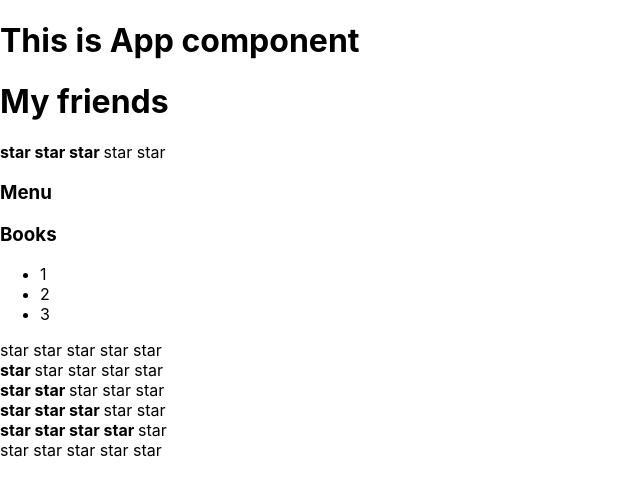
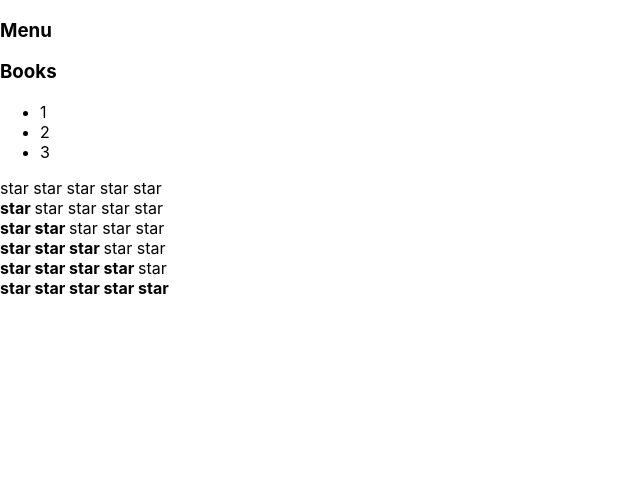
Before and after one commit to V-Sugak/react-kabzda-kak-prosto, a React (Create React App) app: page / in a window 1280 px wide. Shown: the top 496 px of the page, without its empty margins (0-640 px from the left). Built offline with nearby package versions, Linux system fonts and the light colour scheme.

Commit message:
05-refactoring component Star

```diff
--- a/src/App.tsx
+++ b/src/App.tsx
@@ -8,9 +8,9 @@
     console.log('App rendering')
     return (
         <div>
-            <PageTitle title={'This is App component'}/>
+            {/* <PageTitle title={'This is App component'}/>
             <PageTitle title={'My friends'}/>
-            <Rating value={3}/>
+            <Rating value={3}/>*/}
             <Accordion title={'Menu'} collapsed={true}/>
             <Accordion title={'Books'} collapsed={false}/>
             <Rating value={0}/>
--- a/src/components/Rating/Rating.tsx
+++ b/src/components/Rating/Rating.tsx
@@ -7,70 +7,16 @@
 function Rating(props: RatingPropsType) {
     console.log('Rating rendering')
 
-    if (props.value === 1) {
-        return (
-            <div>
-                <Star selected={true}/>
-                <Star selected={false}/>
-                <Star selected={false}/>
-                <Star selected={false}/>
-                <Star selected={false}/>
-            </div>
-        )
-    }
-    if (props.value === 2) {
-        return (
-            <div>
-                <Star selected={true}/>
-                <Star selected={true}/>
-                <Star selected={false}/>
-                <Star selected={false}/>
-                <Star selected={false}/>
-            </div>
-        )
-    }
-    if (props.value === 3) {
-        return (
-            <div>
-                <Star selected={true}/>
-                <Star selected={true}/>
-                <Star selected={true}/>
-                <Star selected={false}/>
-                <Star selected={false}/>
-            </div>)
-    }
-    if (props.value === 4) {
-        return (
-            <div>
-                <Star selected={true}/>
-                <Star selected={true}/>
-                <Star selected={true}/>
-                <Star selected={true}/>
-                <Star selected={false}/>
-            </div>
-        )
-    }
-    if (props.value === 3) {
-        return (
-            <div>
-                <Star selected={true}/>
-                <Star selected={true}/>
-                <Star selected={true}/>
-                <Star selected={true}/>
-                <Star selected={false}/>
-            </div>
-        )
-    }
-
     return (
         <div>
-            <Star selected={false}/>
-            <Star selected={false}/>
-            <Star selected={false}/>
-            <Star selected={false}/>
-            <Star selected={false}/>
+            <Star selected={props.value > 0}/>
+            <Star selected={props.value > 1}/>
+            <Star selected={props.value > 2}/>
+            <Star selected={props.value > 3}/>
+            <Star selected={props.value > 4}/>
         </div>
     )
+
 
 }
 
```
